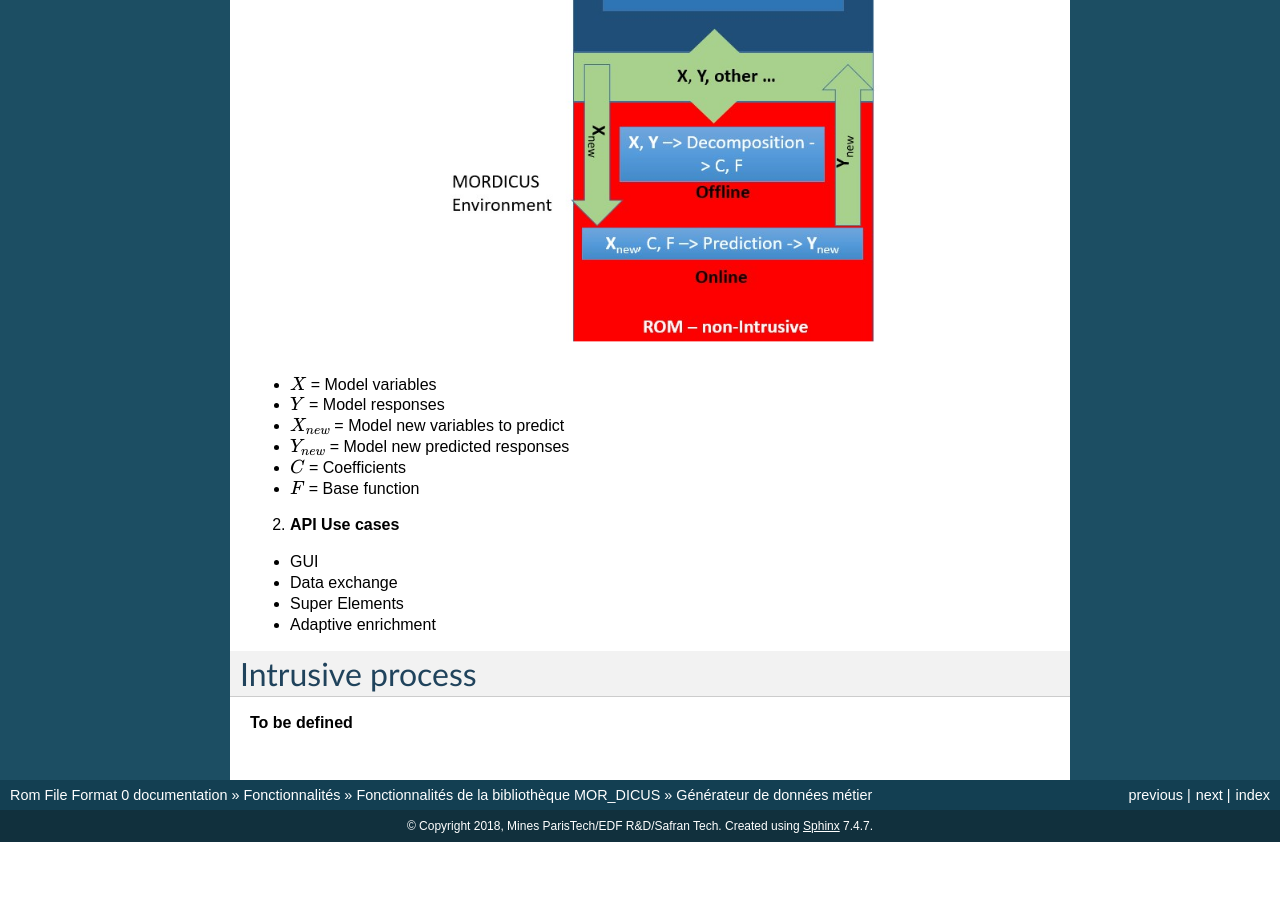
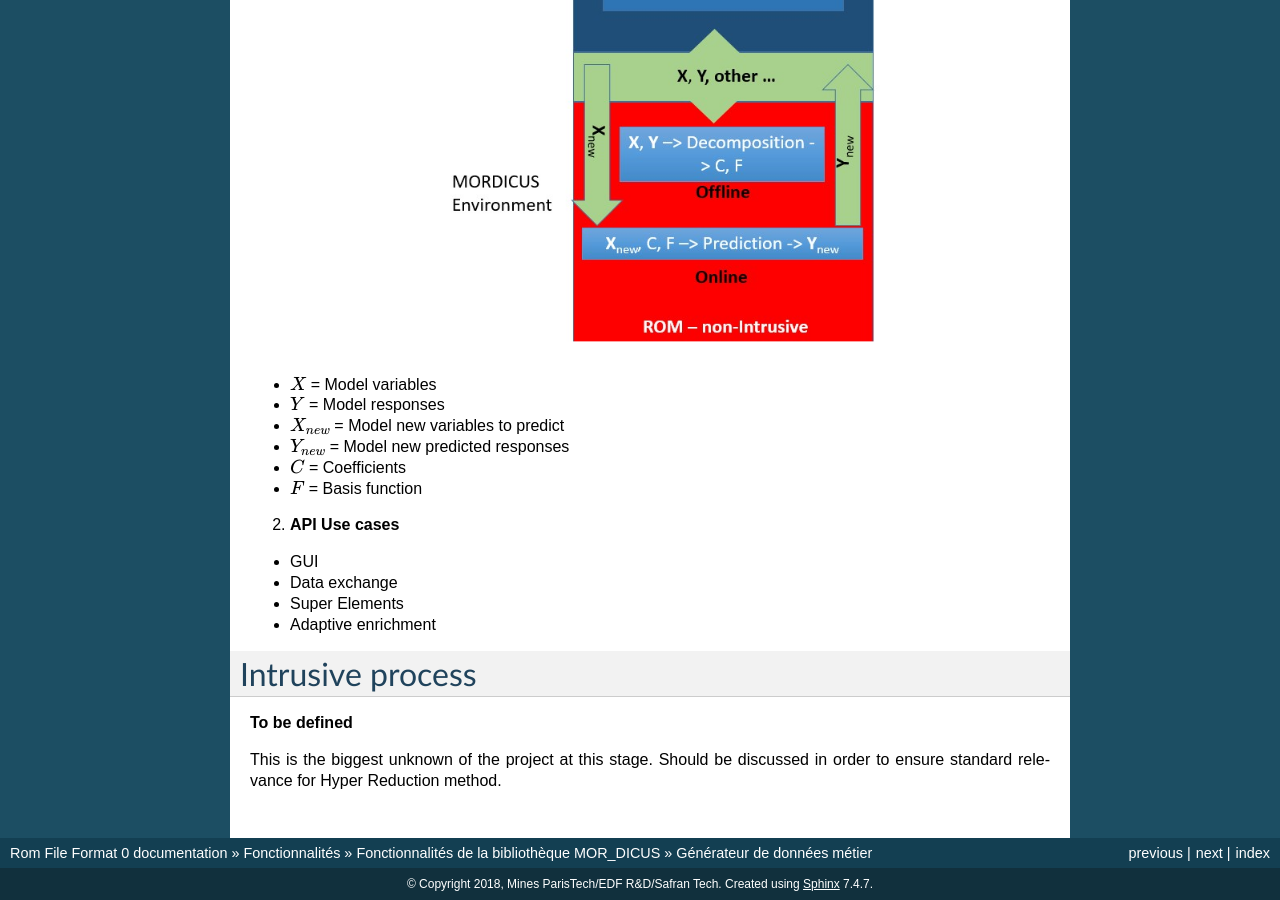
Before and after one commit to feelpp/mordicus, a Sphinx documentation site: the page built from source/features-description/MORDICUS/mordicus_fonctionnalites.rst, in a window 1280 px wide and 900 px high, scrolled down 4635 px. Built offline with Sphinx 7.4.7, drawn with Linux system fonts in a browser that asks for light colours; before the commit the page ends 5477 px from its top, so only the background shows below that; some of the changed text lies outside the part shown.

Commit message:
functionalities addendum

```diff
--- a/source/features-description/MORDICUS/mordicus_fonctionnalites.rst
+++ b/source/features-description/MORDICUS/mordicus_fonctionnalites.rst
@@ -293,7 +293,7 @@ Non-intrusive process
 
 - :math:`C` = Coefficients
 
-- :math:`F` = Base function
+- :math:`F` = Basis function
 
 2. **API Use cases**
 
@@ -308,3 +308,5 @@ Non-intrusive process
 Intrusive process
 -----------------------------
 **To be defined**
+
+This is the biggest unknown of the project at this stage. Should be discussed in order to ensure standard relevance for Hyper Reduction method.
```
Also changed, not shown: other parts of source/features-description/MORDICUS/mordicus_fonctionnalites.rst (+1 -1 lines).
